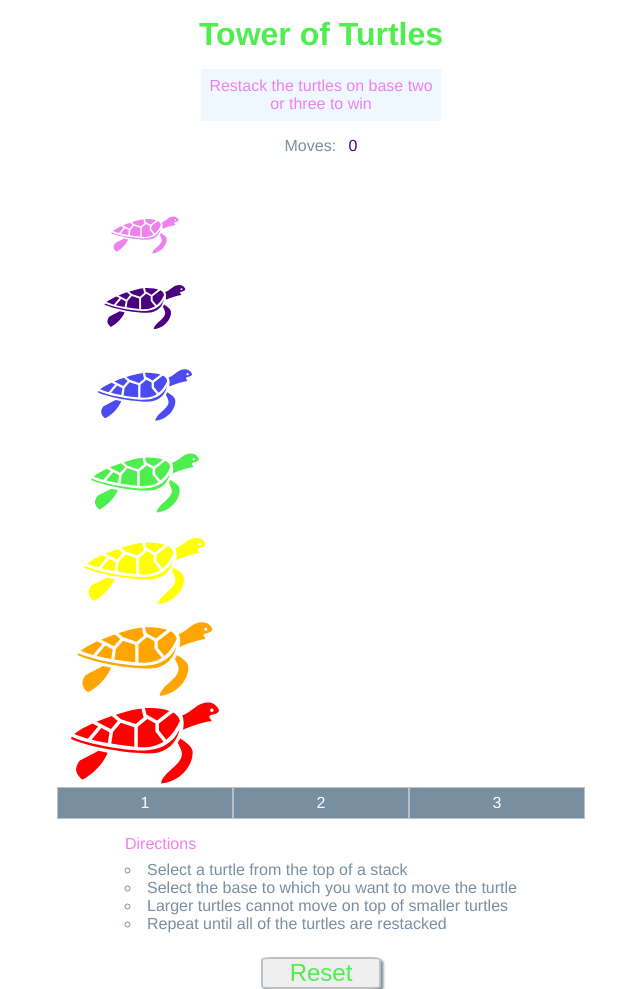
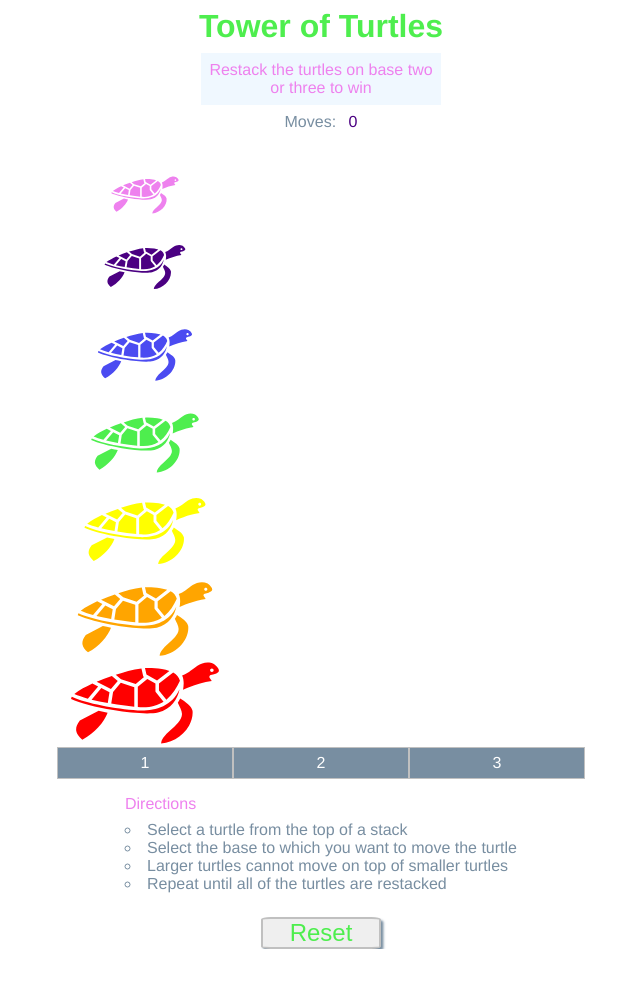
Before and after one commit to ThwCorbin/tower, a plain HTML site: page index.html in a window 1280 px wide. Shown: the whole page, without its empty margins (319-959 px from the left). After the commit the page ends 949 px from the top, so only its background shows below. Drawn offline with Linux system fonts and the light colour scheme.

Commit message:
Update screenshot

```diff
--- a/style.css
+++ b/style.css
@@ -36,7 +36,7 @@ header {
 	display: flex;
 	justify-content: space-around;
 	width: 100%;
-	padding: 1em;
+	padding: 0.5em;
 }
 
 h1 {
@@ -57,7 +57,7 @@ main {
 	color: var(--violet);
 	background-color: var(--white_off);
 	padding: 0.5em;
-	margin-bottom: 1em;
+	margin-bottom: 0.5em;
 }
 
 .moves {
@@ -73,7 +73,7 @@ main {
 	display: grid;
 	grid-template-rows: 1fr 1fr 1fr 1fr 1fr 1fr 1fr;
 	grid-template-columns: 1fr 1fr 1fr;
-	margin-top: 1rem;
+	/* margin-top: 1rem; */
 }
 
 .turtle {
```
Also changed, not shown: tower-of-turtles-corbin.png.
